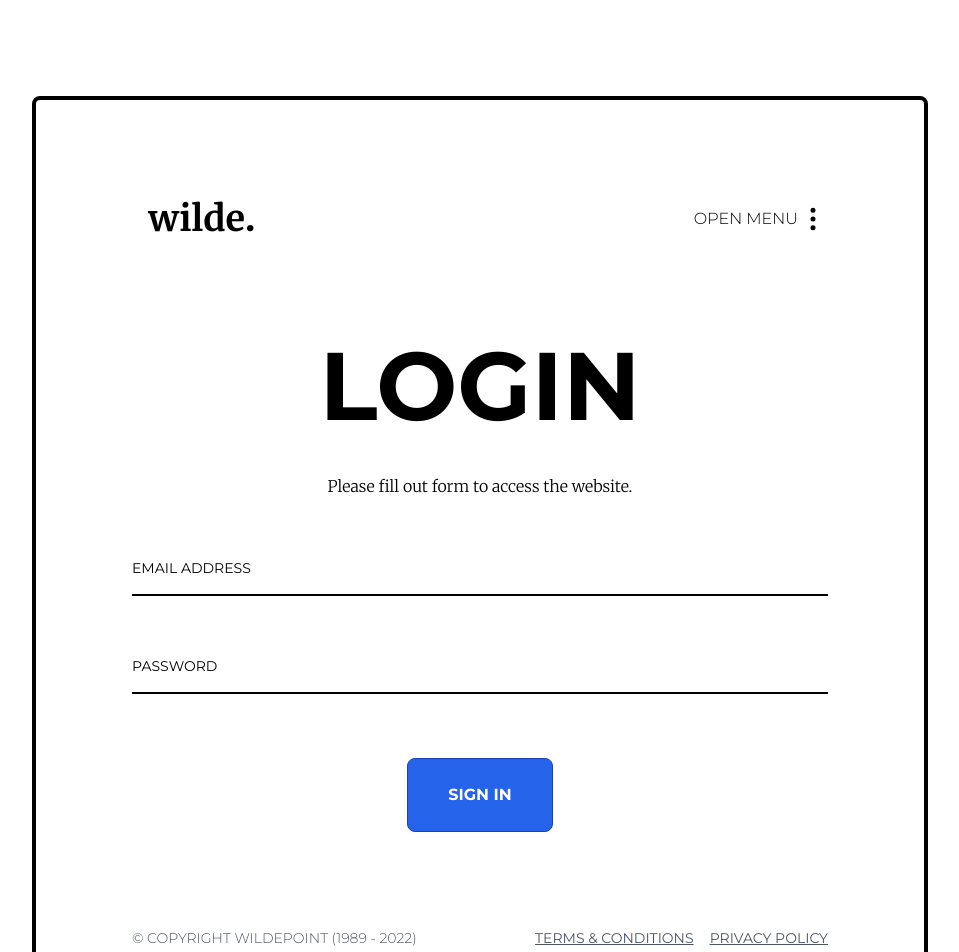
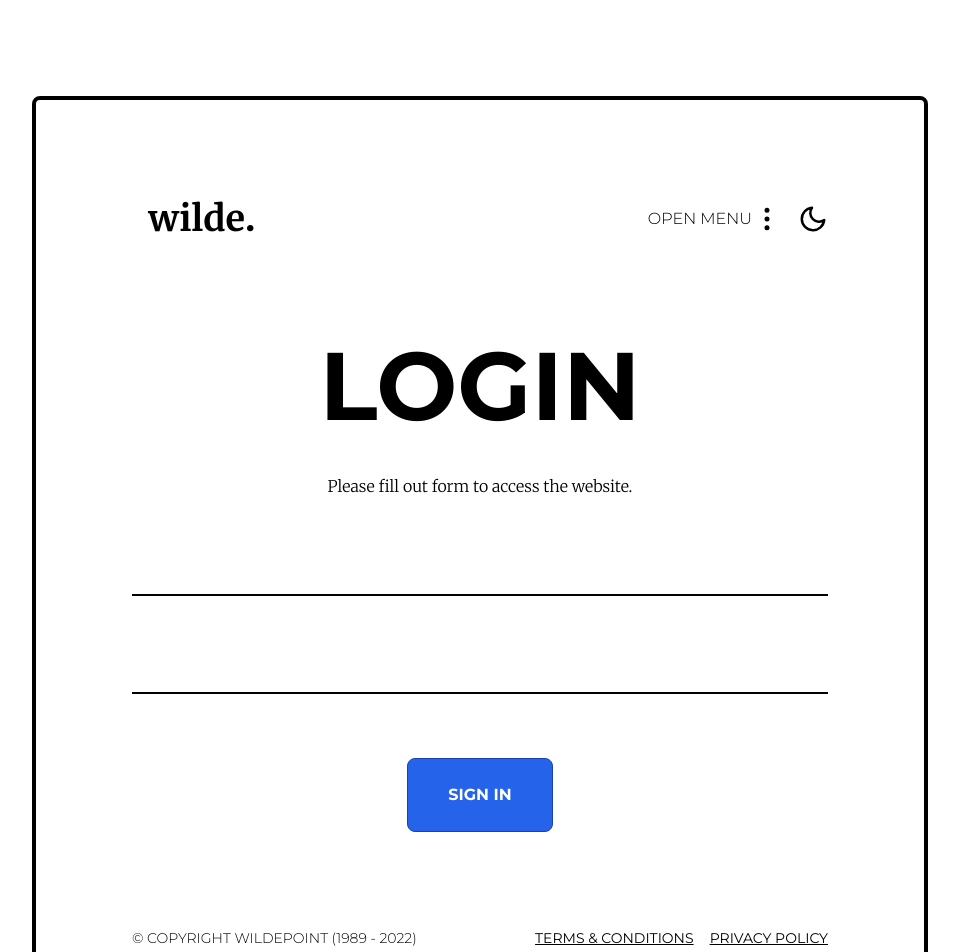
Before and after one commit to kinkwilde/wildepoint-frontend, a Next.js app: page /login in a window 1280 px wide. Shown: the top 952 px of the page, without its empty margins (160-1119 px from the left). Built offline with nearby package versions, Linux system fonts and the light colour scheme.

Commit message:
dark theme

```diff
--- a/components/theme/organisms/burger/index.js
+++ b/components/atoms/burger/index.js
@@ -6,7 +6,7 @@ import { useRouter } from "next/router";
 
 import { FiMoreVertical, FiX, FiGithub, FiDatabase } from "react-icons/fi";
 
-export default function ThemeAtomsBurger() {
+export default function AtomsBurger() {
     const { pathname } = useRouter();
 
     const [isExpanded, setExpanded] = useState(false);
--- /dev/null
+++ b/components/atoms/theme/index.js
@@ -0,0 +1,29 @@
+import { useTheme } from "next-themes";
+
+import { FiSun, FiMoon } from "react-icons/fi";
+
+export default function AtomsTheme() {
+    const { systemTheme, theme, setTheme } = useTheme();
+
+    const currentTheme = theme === "system" ? systemTheme : theme;
+
+    if (currentTheme === "dark") {
+        return (
+            <button
+                onClick={() => setTheme("light")}
+                className="flex items-center space-x-0 rounded-lg py-2 pl-2 focus:outline-none focus:ring-4 focus:ring-blue-300"
+            >
+                <FiSun className="text-3xl" />
+            </button>
+        );
+    }
+
+    return (
+        <button
+            onClick={() => setTheme("dark")}
+            className="flex items-center space-x-0 rounded-lg py-2 pl-2 focus:outline-none focus:ring-4 focus:ring-blue-300"
+        >
+            <FiMoon className="text-3xl" />
+        </button>
+    );
+}
--- a/components/templates/index/index.js
+++ b/components/templates/index/index.js
@@ -3,9 +3,9 @@ import ThemeOrganismsFooterSplash from "../../theme/organisms/footer/splash";
 
 export default function TemplateIndex({ children }) {
     return (
-        <div className="p-2 sm:p-4 md:p-6 lg:p-12 xl:p-24">
+        <div className="bg-white p-2 dark:bg-black sm:p-4 md:p-6 lg:p-12 xl:p-24">
             <div className="container">
-                <div className="rounded-lg border-4 border-black p-2 sm:p-4 md:p-6 lg:p-12 xl:p-24">
+                <div className="rounded-lg border-4 border-black p-2 dark:border-white sm:p-4 md:p-6 lg:p-12 xl:p-24">
                     <div className="flex flex-col">
                         <ThemeOrganismsHeaderSplash />
                         <main className="grow">{children}</main>
--- a/components/theme/atoms/logo/splash/index.js
+++ b/components/theme/atoms/logo/splash/index.js
@@ -3,7 +3,7 @@ import NextLink from "next/link";
 export default function ThemeAtomsLogoSplash() {
     return (
         <NextLink href="/">
-            <a className="inline-flex h-full items-center px-4 text-4xl no-underline hover:text-red-500">
+            <a className="inline-flex h-full items-center px-4 text-4xl no-underline">
                 <span className="font-bold">wilde</span>
                 <span className="font-black">.</span>
             </a>
--- a/components/theme/organisms/footer/splash/index.js
+++ b/components/theme/organisms/footer/splash/index.js
@@ -6,18 +6,18 @@ export default function ThemeOrganismsFooterSplash() {
     return (
         <div className="mt-8 mb-6 flex flex-col items-center md:mt-12 md:flex-row md:justify-between lg:mt-24 xl:mb-0">
             <div>
-                <p className="mb-4 text-center font-montserrat text-sm uppercase text-gray-600 md:mb-0 md:text-left">
+                <p className="mb-4 text-center font-montserrat text-sm uppercase md:mb-0 md:text-left">
                     &copy; Copyright wildepoint (1989 - {copyrightDate})
                 </p>
             </div>
             <div className="flex flex-col space-y-4 text-center sm:flex-row sm:space-y-0 sm:space-x-4">
                 <NextLink href="/terms">
-                    <a className="font-montserrat text-sm uppercase text-gray-600">
+                    <a className="font-montserrat text-sm uppercase">
                         Terms &amp; Conditions
                     </a>
                 </NextLink>
                 <NextLink href="/privacy">
-                    <a className="font-montserrat text-sm uppercase text-gray-600">
+                    <a className="font-montserrat text-sm uppercase">
                         Privacy Policy
                     </a>
                 </NextLink>
--- a/components/theme/organisms/header/splash/index.js
+++ b/components/theme/organisms/header/splash/index.js
@@ -1,13 +1,18 @@
 import ThemeAtomsLogoSplash from "../../../atoms/logo/splash";
 
-import ThemeAtomsBurger from "../../../organisms/burger";
+import ThemeAtomsBurger from "../../../../atoms/burger";
+
+import AtomsTheme from "../../../../atoms/theme";
 
 export default function ThemeOrganismsHeaderSplash() {
     return (
         <>
             <header className="mb-8 flex items-center justify-between md:mb-12 lg:mb-24">
                 <ThemeAtomsLogoSplash />
-                <ThemeAtomsBurger />
+                <div className="flex items-center space-x-2">
+                    <ThemeAtomsBurger />
+                    <AtomsTheme />
+                </div>
             </header>
         </>
     );
--- a/package.json
+++ b/package.json
@@ -31,6 +31,7 @@
         "next-auth": "^4.3.3",
         "next-pwa": "^5.5.2",
         "next-seo": "^5.4.0",
+        "next-themes": "^0.2.0",
         "nprogress": "^0.2.0",
         "react": "^17.0.2",
         "react-dom": "^17.0.2",
--- a/pages/_app.js
+++ b/pages/_app.js
@@ -7,6 +7,8 @@ import NextScript from "next/script";
 import { DefaultSeo } from "next-seo";
 
 import { SessionProvider } from "next-auth/react";
+
+import { ThemeProvider } from "next-themes";
 
 import { SWRConfig } from "swr";
 
@@ -53,6 +55,7 @@ function NextApp({ Component, pageProps: { session, ...pageProps } }) {
 
     return (
         <SessionProvider session={session}>
+            <ThemeProvider enableSystem={true} attribute="class">
                 <SWRConfig
                     value={{
                         revalidateIfStale: false,
@@ -118,6 +121,7 @@ function NextApp({ Component, pageProps: { session, ...pageProps } }) {
 
                     {getLayout(<Component {...pageProps} />)}
                 </SWRConfig>
+            </ThemeProvider>
         </SessionProvider>
     );
 }
--- a/pages/login.js
+++ b/pages/login.js
@@ -70,7 +70,7 @@ export default function PageLogin({ csrfToken }) {
                                 )}
                                 <div className="group relative">
                                     <Field
-                                        className="peer block w-full appearance-none border-0 border-b-2 border-black bg-transparent py-3 px-0 text-base focus:border-blue-600 focus:outline-none focus:ring-0"
+                                        className="peer block w-full appearance-none border-0 border-b-2 border-black bg-transparent py-3 px-0 text-base focus:border-blue-600 focus:outline-none focus:ring-0 dark:border-white"
                                         type="text"
                                         name="email"
                                         aria-label="enter your email"
@@ -89,7 +89,7 @@ export default function PageLogin({ csrfToken }) {
                                 </div>
                                 <div className="group relative">
                                     <Field
-                                        className="peer block w-full appearance-none border-0 border-b-2 border-black bg-transparent py-3 px-0 text-base focus:border-blue-600 focus:outline-none focus:ring-0"
+                                        className="peer block w-full appearance-none border-0 border-b-2 border-black bg-transparent py-3 px-0 text-base focus:border-blue-600 focus:outline-none focus:ring-0 dark:border-white"
                                         type="password"
                                         name="password"
                                         aria-label="enter your password"
--- a/styles/base/index.css
+++ b/styles/base/index.css
@@ -13,6 +13,10 @@
 @layer base {
     html {
         @apply font-merriweather;
+    }
+
+    body {
+        @apply text-black dark:text-white;
     }
 
     h1,
--- a/tailwind.config.js
+++ b/tailwind.config.js
@@ -1,4 +1,5 @@
 module.exports = {
+    darkMode: "class",
     content: ["./components/**/*.{js,jsx}", "./pages/**/*.{js,jsx}"],
     theme: {
         container: {
```
Lines whose indentation alone changed are shown as unchanged.
